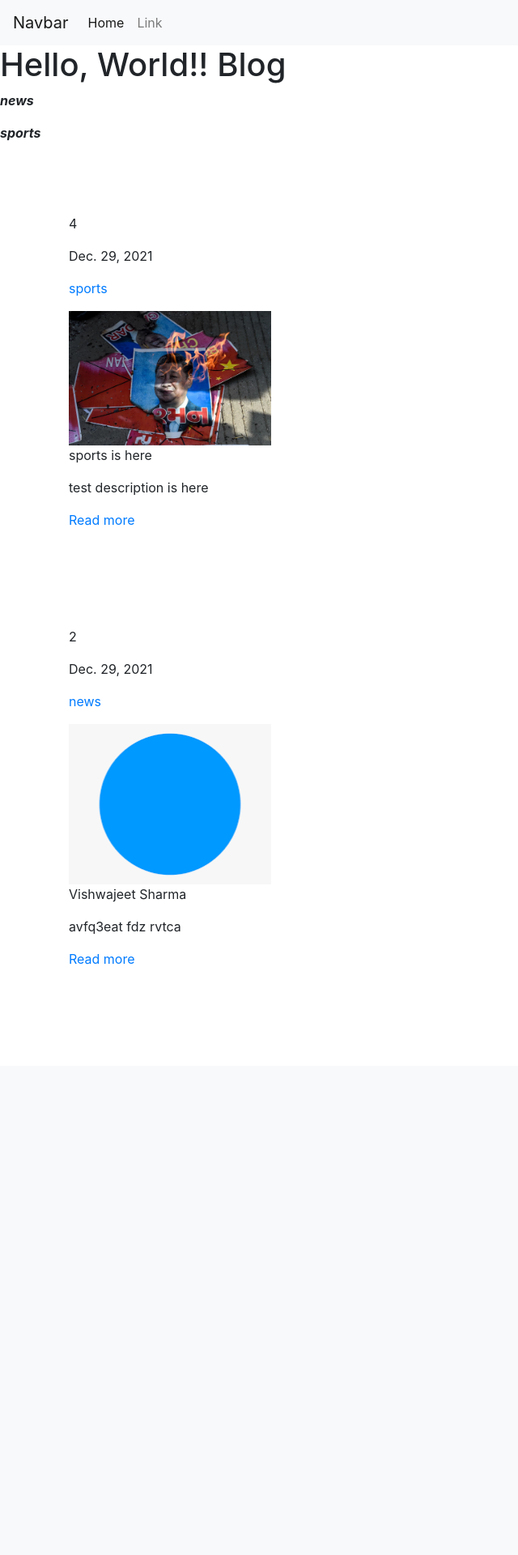
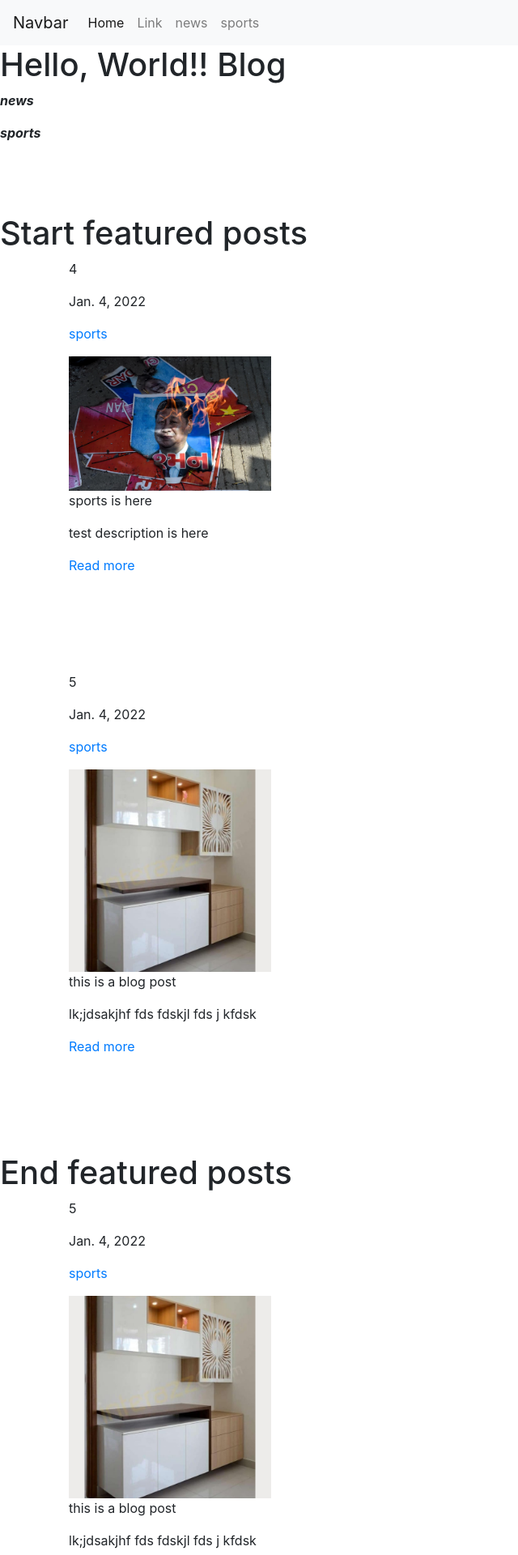
Before and after one commit to vishwajeetsharma/myblog, a Django app: page / in a window 1280 px wide. Shown: the top 1920 px of the page at 81% size, without its empty margins (0-640 px from the left). Before the commit the page ends 1191 px from the top, so only its background shows below. Run offline with Django 3.2, Linux system fonts and the light colour scheme; data comes from the database, SQL or seed files in the repository; some libraries are stand-ins or nearby versions.

Commit message:
review before final commit

```diff
--- a/accounts/templates/accounts/dashboard.html
+++ b/accounts/templates/accounts/dashboard.html
@@ -7,7 +7,7 @@
     <title>Dashboard</title>
 </head>
 <body>
-    {% if request.user.is_authenticated %}Welcome, {{ user.username }}
+    {% if request.user.is_authenticated %}Welcome, {{ user.username }} ---last login: {{user.last_login}} ---date joined {{user.date_joined}}
     <a href={% url 'logout' %}>Logout</a>
     {% else %} Welcome new user
     {% endif %}
--- a/blog/models.py
+++ b/blog/models.py
@@ -12,7 +12,7 @@ class Category(models.Model):
 class blogpost(models.Model):
     name = models.CharField(max_length=60)
     description = models.CharField(max_length=255)
-    slug = models.CharField(max_length=100)
+    slug = models.CharField(max_length=100, unique=True)
 
     category = models.ForeignKey(Category, on_delete=models.CASCADE)
     featured_post = models.BooleanField(default=False)
@@ -26,7 +26,8 @@ class blogpost(models.Model):
         return self.name+" - "+str(self.date)
 
 class Comment(models.Model):
-    user = models.ForeignKey(User, on_delete=models.CASCADE)
+    # user = models.ForeignKey(User, on_delete=models.CASCADE)
+    user = models.CharField(max_length=155)
     blog_post = models.ForeignKey(blogpost, on_delete=models.CASCADE)
     date = models.DateTimeField(auto_now=True)
     comment = models.TextField()
--- a/blog/templates/blog/base.html
+++ b/blog/templates/blog/base.html
@@ -10,6 +10,15 @@
 
     <title>MyBlog - {% block title %}{% endblock title %}</title>
     {% block head %}{% endblock head %}
+
+    <style>
+      .error{
+          color:red;
+      }
+      .success{
+          color:green
+      }
+  </style>
   </head>
   <body>
 
@@ -27,11 +36,19 @@
             <li class="nav-item">
               <a class="nav-link" href="#">Link</a>
             </li>
+            {% block nav-links %}{% endblock nav-links %}
 
           </ul>
         </div>
       </nav>
 
+{% for i in messages %}
+
+
+<p class={{i.tags}}>{{i}}</p>
+
+
+{% endfor %}
     {% block body %}{% endblock body %}
     <script src="https://code.jquery.com/jquery-3.2.1.slim.min.js" integrity="sha384-KJ3o2DKtIkvYIK3UENzmM7KCkRr/rE9/Qpg6aAZGJwFDMVNA/GpGFF93hXpG5KkN" crossorigin="anonymous"></script>
     <script src="https://cdnjs.cloudflare.com/ajax/libs/popper.js/1.12.9/umd/popper.min.js" integrity="sha384-ApNbgh9B+Y1QKtv3Rn7W3mgPxhU9K/ScQsAP7hUibX39j7fakFPskvXusvfa0b4Q" crossorigin="anonymous"></script>
--- a/blog/templates/blog/blog.html
+++ b/blog/templates/blog/blog.html
@@ -1,5 +1,16 @@
 {% extends 'blog/base.html' %}
 {% block title %}Blog{% endblock title %}
+
+{% block nav-links %}
+
+{% for i in featured_cat %}
+<li class="nav-item">
+    <a class="nav-link" href="/blog/category/{{i.name}}">{{i.name}}</a>
+</li>
+{% endfor %}
+{% endblock nav-links %}
+
+
 {% block body %}
 
     <h1>Hello, World!! Blog</h1>
@@ -8,7 +19,25 @@
     {% endfor %}
     <br><br><br>
 
+    <h1>Start featured posts</h1>
+    {% for blog in featured_posts %}
 
+
+        <div class="container mb-4">
+            <p> {{blog.id}} </p>
+            <p> {{blog.date}} </p>
+            <p> <a href="/blog/category/{{blog.category}}">{{blog.category}}</a> </p>
+            <img src="/media/{{blog.featured_image}}" width="250px" >
+            <p> {{blog.name}} </p>
+            <p> {{blog.description}} </p>
+            <a href="/blog/{{blog.slug}}">Read more</a>
+        </div>
+        <br><br><br><br>
+
+
+
+    {% endfor %}
+    <h1>End featured posts</h1>
 
     {% for blog in blogs %}
 
--- a/blog/urls.py
+++ b/blog/urls.py
@@ -2,6 +2,7 @@ from django.urls import path
 from . import views
 urlpatterns = [
     path('', views.blog, name="blog"),
+    path('blogs/comment/', views.postComment, name="blogpostComment"),
     path('blog/<str:slug>', views.blogPost, name="blogpost"),
     path('blog/category/<str:cat>', views.postbycat, name="postbycat"),
 ]
--- a/blog/views.py
+++ b/blog/views.py
@@ -1,19 +1,41 @@
 from typing import Coroutine
-from django.shortcuts import render
+from django.core.checks import messages
+from django.http import request
+from django.shortcuts import redirect, render
 from .models import blogpost, Category, Comment
 
 # Create your views here.
 def blog(request):
     blog = blogpost.objects.all().order_by("-id")
     allcat = Category.objects.all()
-    return render(request, 'blog/blog.html', {"blogs":blog, "allcats":allcat})
+    featured_posts = blogpost.objects.filter(featured_post=True)
+    featured_cat = Category.objects.filter(featured=True)
+    return render(request, 'blog/blog.html', {"blogs":blog, "allcats":allcat, "featured_posts":featured_posts, "featured_cat":featured_cat})
 
 def blogPost(request, slug):
     blogp = blogpost.objects.get(slug = slug)
-    comments = Comment.objects.filter(blog_post__slug = slug)
+    comments = Comment.objects.filter(blog_post__slug = slug).order_by("-id")
     return render(request, 'blog/blogpost.html',{"blogp":blogp, "comments":comments})
 
 def postbycat(request, cat):
     blog = blogpost.objects.filter(category__name=cat)
     allcat = Category.objects.all()
     return render(request, 'blog/blog.html', {"blogs":blog, "allcats":allcat})
+
+def postComment(request):
+    if request.method == "POST":
+        slugComment = request.POST['slug']
+        commentComment = request.POST['comment']
+
+        blogpostComment = blogpost.objects.get(slug = slugComment)
+
+        if request.user.is_authenticated:
+            comment = Comment(user = request.user.username, blog_post=blogpostComment, comment=commentComment)
+            comment.save()
+        else:
+            comment = Comment(user = "Anonymous user", blog_post=blogpostComment, comment=commentComment)
+            comment.save()
+
+        messages.success = "your comment has been added successfully"
+        return redirect("/blog/"+slugComment)
+    return redirect('/')
--- a/myblog/settings.py
+++ b/myblog/settings.py
@@ -107,7 +107,7 @@ AUTH_PASSWORD_VALIDATORS = [
 
 LANGUAGE_CODE = 'en-us'
 
-TIME_ZONE = 'UTC'
+TIME_ZONE = 'Asia/Kolkata'
 
 USE_I18N = True
 
```
Also changed, not shown: blog/templates/blog/blogpost.html (+15 -0 lines), blog/migrations/0007_auto_20220104_2024.py (added), blog/migrations/0008_auto_20220104_2100.py (added), db.sqlite3, media/blog/featrued_image/about.png (added), media/blog/main_image/ignoubcacolleges.png (added).
